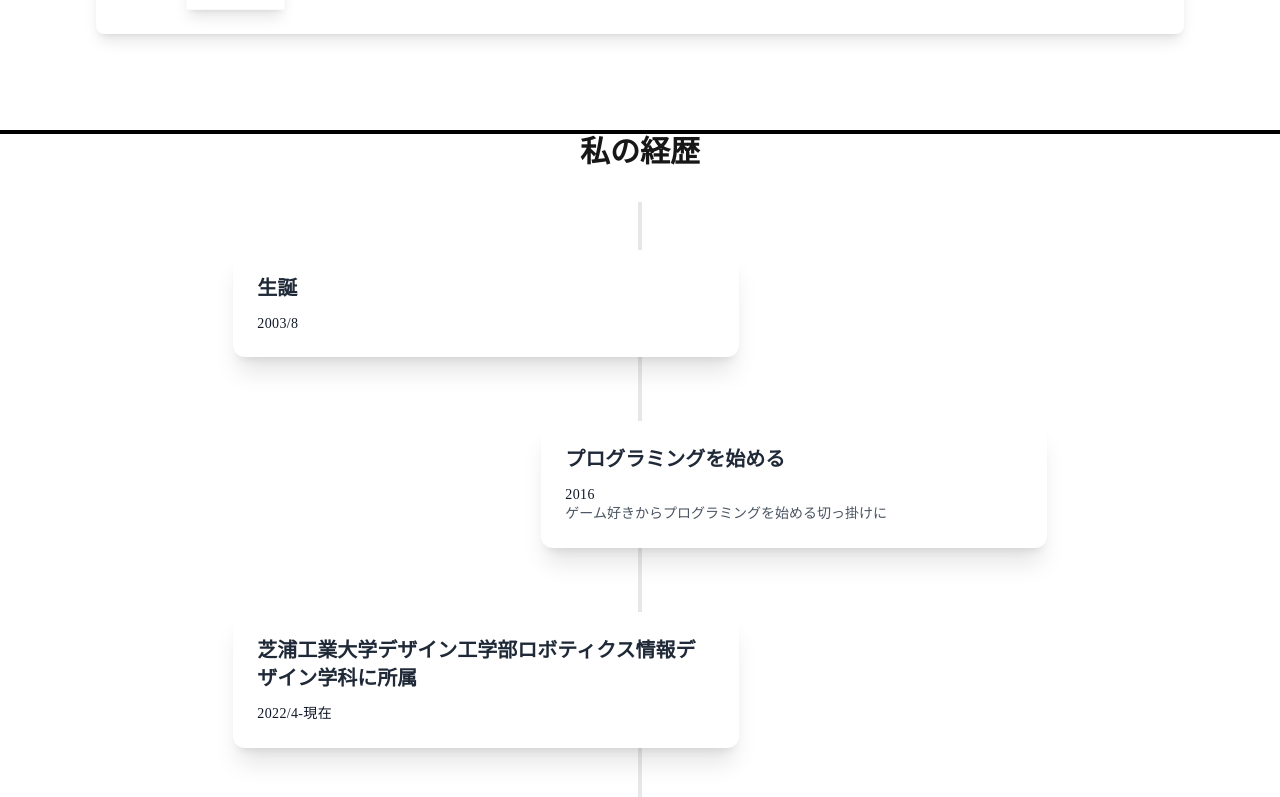
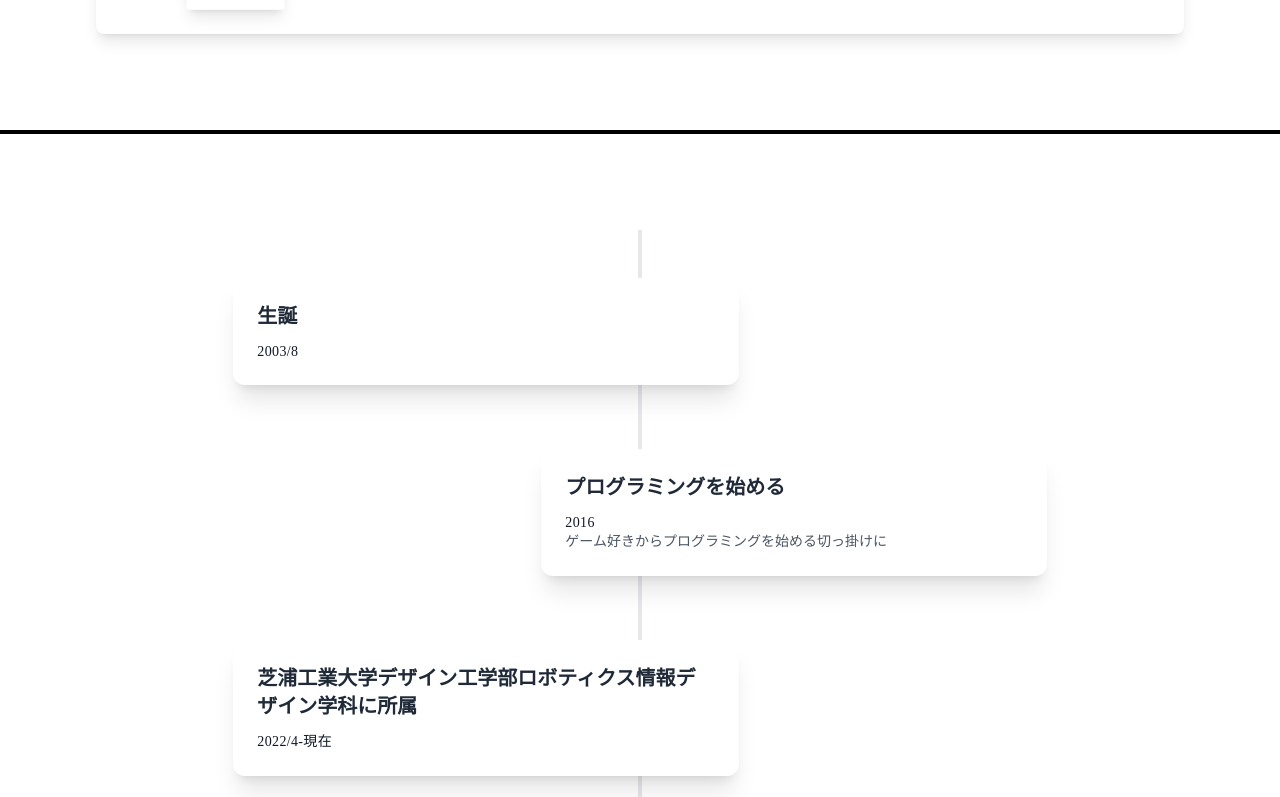
Before and after one commit to syogakusya/my-portfolio, a Next.js app: page / in a window 1280 px wide. Shown: the part 1143-1940 px from the top of the page. Built offline with nearby package versions, Linux system fonts and the light colour scheme; a web font is replaced by a local one.

Commit message:
いい感じにでけて

```diff
--- a/src/app/page.tsx
+++ b/src/app/page.tsx
@@ -10,7 +10,6 @@
         name="土田悠太 / 最強つちだズ"
         bio="芝浦工業大学デザイン工学部ロボティクス情報デザイン学科に所属しています。ゲーム制作やインタラクティブアート、クリエイティブコーディングなどのプログラミングで面白いことをするのに興味があり、様々なプロジェクトに取り組んでいます。"
       />
-      <h1 className="text-3xl font-bold text-center mb-8">私の経歴</h1>
       <Timeline />
     </div>
   );
--- a/src/components/Profile.tsx
+++ b/src/components/Profile.tsx
@@ -17,7 +17,7 @@
             alt={name}
             width={600}
             height={600}
-            className="rounded-full mb-4"
+            className="rounded-full object-cover object-center mb-4"
           />
           <div className="flex justify-center">
             <Link
--- a/src/components/Timeline.tsx
+++ b/src/components/Timeline.tsx
@@ -6,7 +6,7 @@
 
 const Timeline: React.FC = () => {
   return (
-    <div className="relative container mx-auto px-6 flex flex-col space-y-8">
+    <div className="relative container mx-auto px-6 flex flex-col space-y-8 py-24">
       <div className="absolute z-0 w-1 h-full bg-gray-200 left-1/2 transform -translate-x-1/2"></div>
       {events.map((event: Event, index: number) => (
         <div key={index} className="relative z-10">
```
